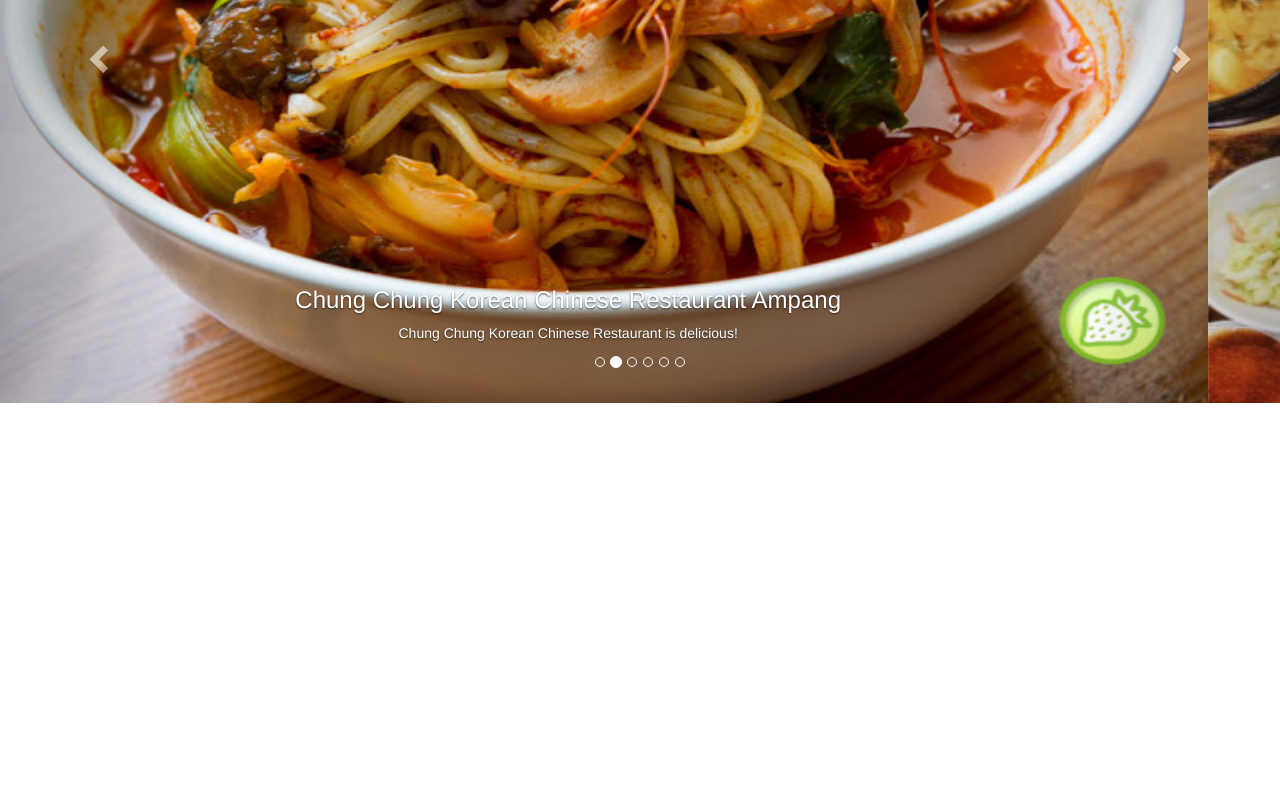
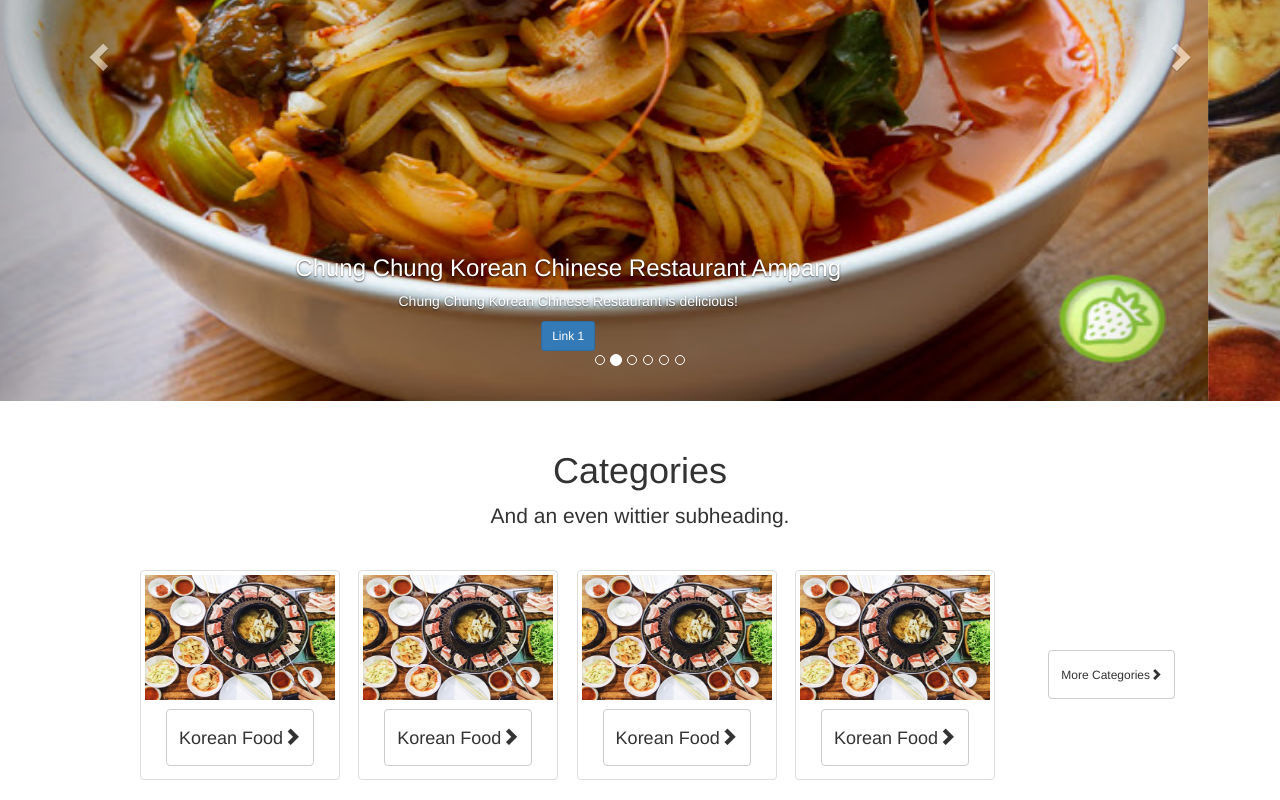
Before and after one commit to ohszehong/StudentGO.github.io, a plain HTML site: page index.html in a window 1280 px wide. Shown: the part 349-1149 px from the top of the page. Before the commit the page ends 800 px from the top, so only its background shows below. Drawn offline with nearby package versions, Linux system fonts and the light colour scheme.

Commit message:
Added category section in Home page

```diff
--- a/index.html
+++ b/index.html
@@ -17,7 +17,7 @@
 
 <body>
 	<!-- Navigation Bar -->
-	<nav class="navbar navbar-inverse">
+	<nav class="navbar navbar-inverse navbar-fixed-top">
 		<div class="container-fluid">
 			<div class="navbar-header">
 				<a class="navbar-brand" href="#">StudentGO</a>
@@ -31,7 +31,7 @@
 	</nav>
 
 	<!-- Carousel -->
-	<div id="myCarousel" class="carousel slide" data-ride="carousel">
+	<div id="myCarousel" class="carousel slide" data-ride="carousel" style="padding-top:50px;">
 
 	<!-- Indicators -->
 	<ol class="carousel-indicators">
@@ -51,6 +51,7 @@
 					<div class="carousel-caption">
 						<h3>Chung Chung Korean Chinese Restaurant Ampang</h3>
 						<p>Chung Chung Korean Chinese Restaurant is delicious!</p>
+						<p href="#" class="btn btn-primary btn-sm">Link 1</p>
 					</div>
 			</div>
 
@@ -106,6 +107,70 @@
 	</div>
 	</div>
 
+	<div class="text-center overflow-hidden" style="padding-top:30px;">
+		<h1>Categories</h1>
+		<p class="lead">And an even wittier subheading.</p>
+	</div>
+
+	<div class="row" style="padding-top:20px;">
+
+	<div class="col-md-2" style="margin-left:140px">
+
+	<div class="thumbnail" style="width:200px;height:auto">
+		<img alt="Korean Food" src="StudentFood/Images/Jung%20Won%20Korean%20BBQ%20Restaurant%20Jalan%20Ampang.jpg" style="width:200px;height:125px;"/>
+		<div class="caption" align="center">
+			<a class="btn btn-default btn-md" href="#" role="button">
+				<h4>Korean Food<span class="glyphicon glyphicon-chevron-right" aria-hidden="true"></span></h4>
+			</a>
+		</div>
+	</div>
+	</div>
+
+	<div class="col-md-2">
+
+	<div class="thumbnail" style="width:200px;height:auto"	>
+		<img alt="Korean Food" src="StudentFood/Images/Jung%20Won%20Korean%20BBQ%20Restaurant%20Jalan%20Ampang.jpg" style="width:200px;height:125px;"/>
+		<div class="caption" align="center">
+			<a class="btn btn-default btn-md" href="#" role="button">
+				<h4>Korean Food<span class="glyphicon glyphicon-chevron-right" aria-hidden="true"></span></h4>
+			</a>
+		</div>
+	</div>
+	</div>
+
+	<div class="col-md-2">
+
+	<div class="thumbnail" style="width:200px;height:auto"	>
+		<img alt="Korean Food" src="StudentFood/Images/Jung%20Won%20Korean%20BBQ%20Restaurant%20Jalan%20Ampang.jpg" style="width:200px;height:125px;"/>
+		<div class="caption" align="center">
+			<a class="btn btn-default btn-md" href="#" role="button">
+				<h4>Korean Food<span class="glyphicon glyphicon-chevron-right" aria-hidden="true"></span></h4>
+			</a>
+		</div>
+	</div>
+	</div>
+
+	<div class="col-md-2">
+
+	<div class="thumbnail" style="width:200px;height:auto"	>
+		<img alt="Korean Food" src="StudentFood/Images/Jung%20Won%20Korean%20BBQ%20Restaurant%20Jalan%20Ampang.jpg" style="width:200px;height:125px;"/>
+		<div class="caption" align="center">
+			<a class="btn btn-default btn-md" href="#" role="button">
+				<h4>Korean Food<span class="glyphicon glyphicon-chevron-right" aria-hidden="true"></span></h4>
+			</a>
+		</div>
+	</div>
+	</div>
+
+	<div class="col-md-2" style="padding-top:80px; padding-left:50px">
+		<a class="btn btn-default btn-md" href="StudentFood/Category.html" role="button">
+			<h6>More Categories<span class="glyphicon glyphicon-chevron-right" aria-hidden="true"></span></h6>
+		</a>
+	</div>
+
+	</div>
+
+	<!-- Placed at the end of the document so the pages load faster -->
 	<script src="https://ajax.googleapis.com/ajax/libs/jquery/3.3.1/jquery.min.js"></script>
 	<script src="https://maxcdn.bootstrapcdn.com/bootstrap/3.3.7/js/bootstrap.min.js"></script>
 
```
